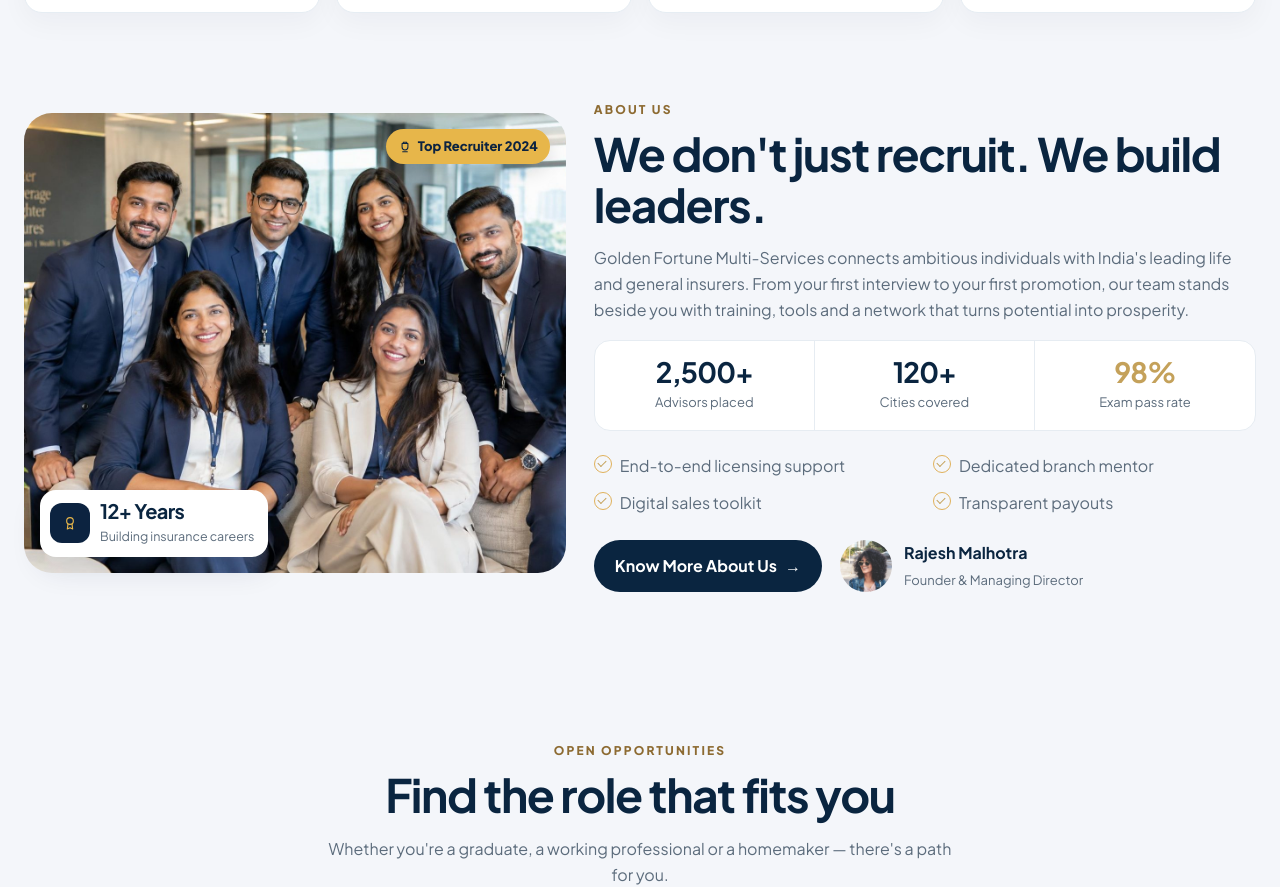
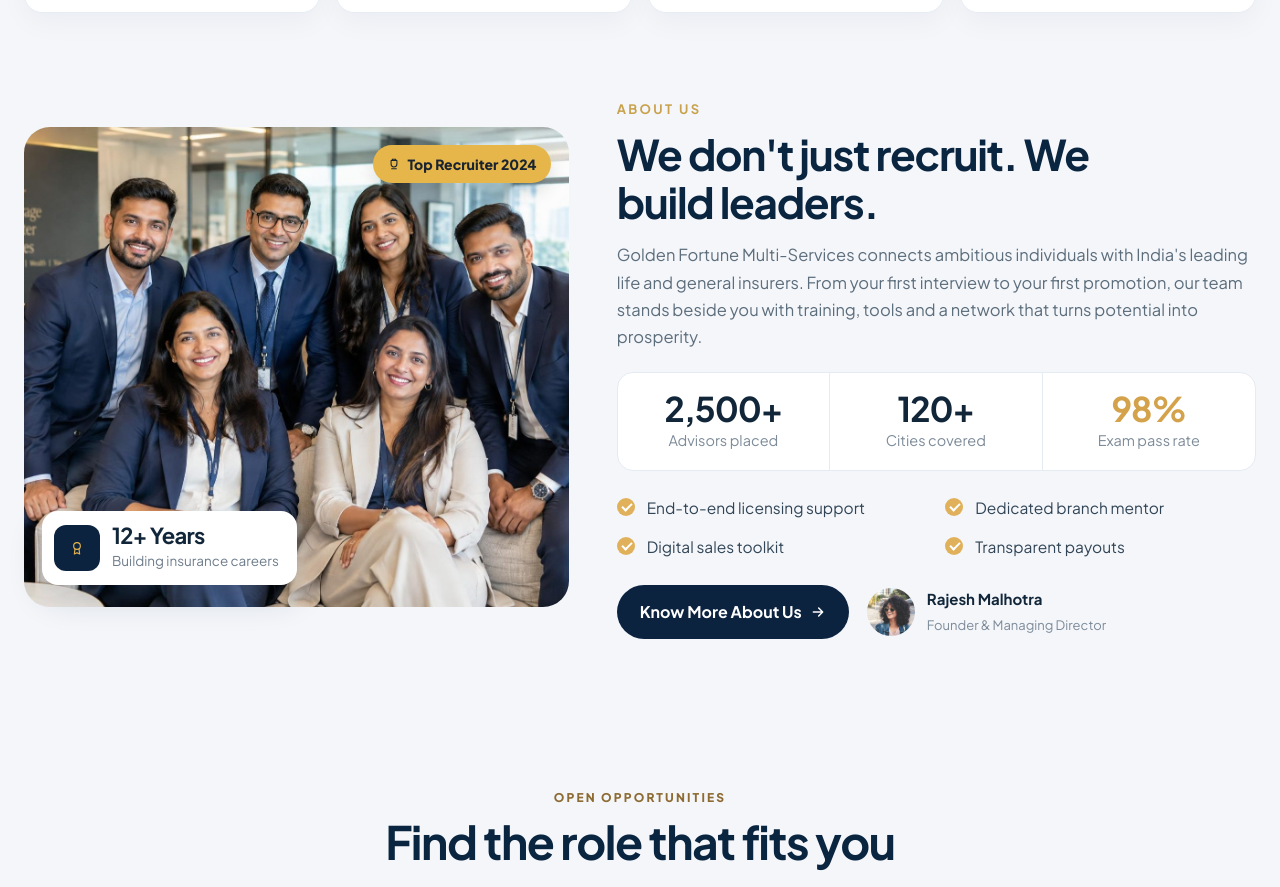
Before and after one commit to graminjagaran/mlm-demo, a Next.js app: page / in a window 1280 px wide. Shown: the part 1437-2324 px from the top of the page. Built offline with nearby package versions, Linux system fonts and the light colour scheme.

Commit message:
Enlarge the about section to match the client reference.
Stats, checks, the years card, and the button arrow use the reference gold and navy, with larger type.

Co-authored-by: graminjagaran <graminjagaran@users.noreply.github.com>

```diff
--- a/app/globals.css
+++ b/app/globals.css
@@ -326,63 +326,68 @@ h1 { font-size: clamp(40px, 5vw, 64px); line-height: 1.05; letter-spacing: -0.03
 .fact span { display: block; color: var(--muted); font-size: 13px; }
 .fact b { color: var(--navy); }
 
-.about { display: grid; grid-template-columns: .9fr 1.1fr; gap: 28px; align-items: center; }
+.about { display: grid; grid-template-columns: .92fr 1.08fr; gap: 48px; align-items: center; }
+.about .eyebrow { color: #c9a24d; font-size: 13px; letter-spacing: 0.18em; font-weight: 700; }
+.about h2 { font-size: clamp(40px, 3.3vw, 52px); line-height: 1.12; margin: 10px 0 14px; }
+.about .sub { max-width: none; font-size: 16.5px; line-height: 1.65; color: #5c6d7c; }
 .about-photo { position: relative; }
-.about-photo img { width: 100%; height: 460px; object-fit: cover; border-radius: 28px; }
+.about-photo img { width: 100%; height: 480px; object-fit: cover; border-radius: 26px; }
 .years {
-  position: absolute; left: 16px; bottom: 16px;
-  background: white; border-radius: 16px; padding: 10px 14px 10px 10px;
-  box-shadow: 0 12px 30px rgba(10, 37, 64, .12);
-  display: flex; align-items: center; gap: 10px;
+  position: absolute; left: 18px; bottom: 22px;
+  background: white; border-radius: 16px; padding: 12px 18px 12px 12px;
+  box-shadow: 0 14px 34px rgba(10, 37, 64, .16);
+  display: flex; align-items: center; gap: 12px;
 }
 .years i {
-  width: 40px; height: 40px; border-radius: 12px; background: #0c2340; color: #e7b64a;
+  width: 46px; height: 46px; border-radius: 12px; background: #0c2340; color: #e7b64a;
   display: grid; place-items: center; flex: none;
 }
-.years b { display: block; font-size: 20px; color: var(--navy); letter-spacing: -0.03em; line-height: 1.1; }
-.years span { color: var(--muted); font-size: 12.5px; }
+.years b { display: block; font-size: 22px; color: #12263a; letter-spacing: -0.03em; line-height: 1.1; }
+.years span { color: #6d7c8b; font-size: 13.5px; }
 .recruiter-badge {
-  position: absolute; top: 16px; right: 16px;
+  position: absolute; top: 18px; right: 18px;
   display: inline-flex; align-items: center; gap: 6px;
-  background: #e7b64a; color: #0c2340;
-  font-weight: 800; font-size: 13px;
-  border-radius: 999px; padding: 7px 12px;
+  background: #e7b64a; color: #1a2430;
+  font-weight: 800; font-size: 14px;
+  border-radius: 999px; padding: 8px 14px;
   box-shadow: 0 8px 18px rgba(0,0,0,.12);
 }
 .statbar {
   display: grid; grid-template-columns: repeat(3, 1fr);
-  background: white; border: 1px solid #e6ecf2; border-radius: 16px;
-  margin: 18px 0 16px; overflow: hidden;
+  background: #fff; border: 1px solid #e4ebf2; border-radius: 16px;
+  margin: 22px 0 18px; overflow: hidden;
 }
-.statbar div { text-align: center; padding: 16px 8px; border-right: 1px solid #e6ecf2; }
+.statbar div { text-align: center; padding: 18px 10px; border-right: 1px solid #e4ebf2; }
 .statbar div:last-child { border-right: 0; }
-.statbar b { display: block; font-size: 28px; color: var(--navy); letter-spacing: -0.03em; line-height: 1.1; }
-.statbar .gold-num { color: #c4a15a; }
-.statbar span { color: var(--muted); font-size: 13px; }
-.about-cta { display: flex; align-items: center; gap: 18px; flex-wrap: wrap; }
+.statbar b { display: block; font-size: 34px; color: #12263a; letter-spacing: -0.03em; line-height: 1.05; }
+.statbar .gold-num { color: #d4a24a; }
+.statbar span { color: #7d8b99; font-size: 14.5px; }
+.about-cta { display: flex; align-items: center; gap: 18px; flex-wrap: wrap; margin-top: 6px; }
+.about-cta .btn { color: #fff; background: #0c2340; font-size: 16px; padding: 13px 22px; }
+.about-cta .btn svg { display: block; }
 .about-cta .founder { margin-top: 0; }
 .metrics { display: grid; grid-template-columns: repeat(3, 1fr); gap: 10px; margin: 18px 0; }
 .metrics div { background: white; border-radius: 14px; padding: 14px; border: 1px solid var(--line); }
 .metrics b { display: block; font-size: 26px; color: var(--navy); letter-spacing: -0.03em; }
 .metrics span, .ticks li { color: var(--muted); }
 .ticks { list-style: none; padding: 0; margin: 0 0 18px; }
-.ticks.cols { display: grid; grid-template-columns: 1fr 1fr; column-gap: 16px; }
-.ticks li { padding: 6px 0 6px 26px; position: relative; }
+.ticks.cols { display: grid; grid-template-columns: 1fr 1fr; column-gap: 18px; }
+.ticks li { padding: 7px 0 7px 30px; position: relative; font-size: 15.5px; color: #314556; }
 .ticks li:before {
-  content: ""; position: absolute; left: 0; top: 8px;
-  width: 16px; height: 16px; border-radius: 50%;
-  border: 1.5px solid #e0b15a; background: transparent;
+  content: ""; position: absolute; left: 0; top: 9px;
+  width: 18px; height: 18px; border-radius: 50%;
+  border: 0; background: #e0b15a;
 }
 .ticks li:after {
-  content: ""; position: absolute; left: 4px; top: 13px;
-  width: 7px; height: 4px;
-  border-left: 1.6px solid #c4a15a; border-bottom: 1.6px solid #c4a15a;
+  content: ""; position: absolute; left: 5px; top: 14px;
+  width: 8px; height: 4px;
+  border-left: 2px solid #fff; border-bottom: 2px solid #fff;
   transform: rotate(-45deg);
 }
 .founder { display: flex; gap: 12px; align-items: center; margin-top: 16px; }
-.founder img { width: 52px; height: 52px; border-radius: 50%; object-fit: cover; }
-.founder b { display: block; color: var(--navy); }
-.founder span { color: var(--muted); font-size: 13px; }
+.founder img { width: 48px; height: 48px; border-radius: 50%; object-fit: cover; }
+.founder b { display: block; color: #12263a; font-size: 15px; }
+.founder span { color: #7d8b99; font-size: 13px; }
 
 .role { display: flex; flex-direction: column; gap: 8px; }
 .role .mode { font-size: 12px; font-weight: 800; letter-spacing: .08em; text-transform: uppercase; color: var(--gold-deep); }
--- a/app/page.tsx
+++ b/app/page.tsx
@@ -79,7 +79,7 @@ export default function HomePage() {
           </div>
           <div>
             <div className="eyebrow">ABOUT US</div>
-            <h2>We don&apos;t just recruit. We build leaders.</h2>
+            <h2>We don&apos;t just recruit. We<br />build leaders.</h2>
             <p className="sub">{site.legalName} connects ambitious individuals with India&apos;s leading life and general insurers. From your first interview to your first promotion, our team stands beside you with training, tools and a network that turns potential into prosperity.</p>
             <div className="statbar">
               <div><b>{site.advisors}</b><span>Advisors placed</span></div>
@@ -93,7 +93,7 @@ export default function HomePage() {
               <li>Transparent payouts</li>
             </ul>
             <div className="about-cta">
-              <Link className="btn btn-navy" href="/about/">Know More About Us <span aria-hidden="true">→</span></Link>
+              <Link className="btn btn-navy" href="/about/">Know More About Us <svg width="16" height="16" viewBox="0 0 24 24" fill="none" aria-hidden="true"><path d="M5 12h14M13 6l6 6-6 6" stroke="#fff" strokeWidth="2.2" strokeLinecap="round" strokeLinejoin="round" /></svg></Link>
               <div className="founder">
                 <img src="/media/founder.jpg" alt="" />
                 <div><b>Rajesh Malhotra</b><span>Founder & Managing Director</span></div>
```
